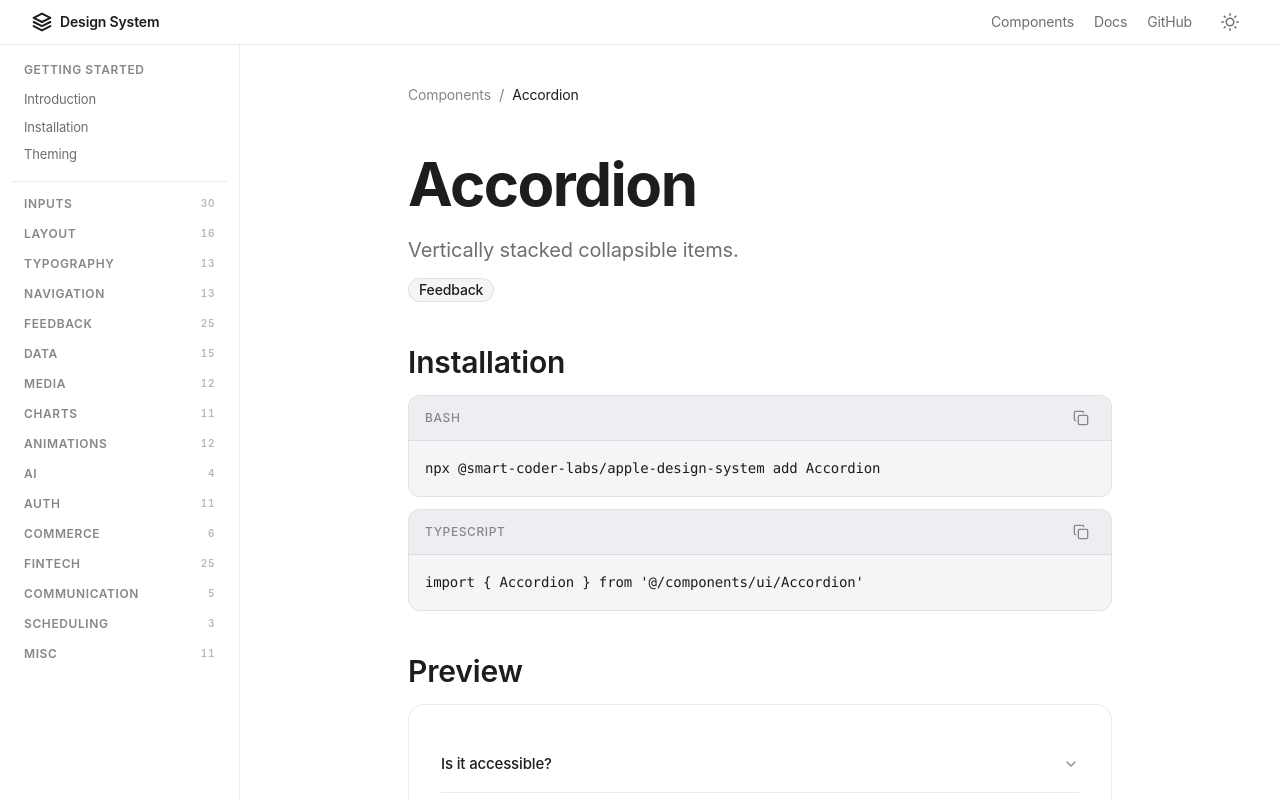
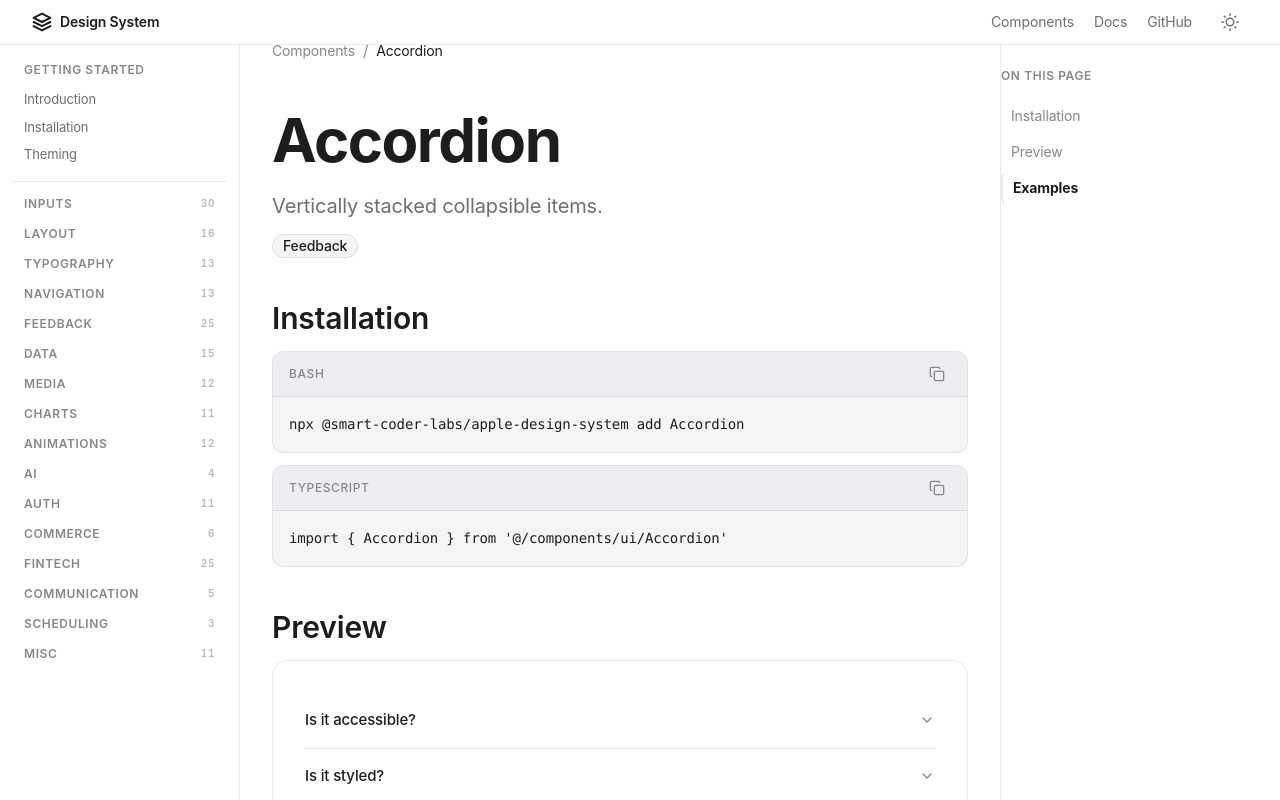
Before and after one commit to smart-coder-labs/landing-ds, a React (Vite) app: page /components/accordion in a window 1280 px wide. Shown: the top 800 px of the page. Built offline with nearby package versions, Linux system fonts and the light colour scheme.

Commit message:
feat: refactor DocsLayout to 3-column responsive grid with sticky ToC

```diff
--- a/src/layouts/DocsLayout.tsx
+++ b/src/layouts/DocsLayout.tsx
@@ -1,8 +1,9 @@
 import React from 'react'
 import { NavLink, Outlet } from 'react-router-dom'
 import SiteNav from '../components/SiteNav'
-import { useTheme } from '../hooks/useTheme'
+import { useTheme, useHeadings, useActiveHeading } from '../hooks'
 import { Collapsible, CollapsibleTrigger, CollapsibleContent } from '../components/ui/Collapsible'
+import { TableOfContents } from '../components/ui/TableOfContents'
 import { COMPONENT_CATEGORIES } from '../data/components'
 
 const CATEGORY_ORDER = [
@@ -74,16 +75,23 @@ function Sidebar() {
 
 export default function DocsLayout() {
   useTheme()
+  const headings = useHeadings()
+  const activeHeadingId = useActiveHeading()
 
   return (
     <div className="min-h-screen bg-background-primary text-text-primary">
       <SiteNav />
-      <Sidebar />
-      <main className="ml-60 pt-11 min-h-screen">
-        <div className="max-w-3xl mx-auto px-8 py-10">
-          <Outlet />
+      <div className="grid grid-cols-1 md:grid-cols-[240px_1fr] lg:grid-cols-[240px_1fr_280px]">
+        <div className="hidden md:block">
+          <Sidebar />
         </div>
-      </main>
+        <main role="main" className="pt-11 md:pt-0 min-h-screen">
+          <div className="max-w-3xl mx-auto px-8 py-10">
+            <Outlet />
+          </div>
+        </main>
+        <TableOfContents headings={headings} activeId={activeHeadingId} />
+      </div>
     </div>
   )
 }
```
